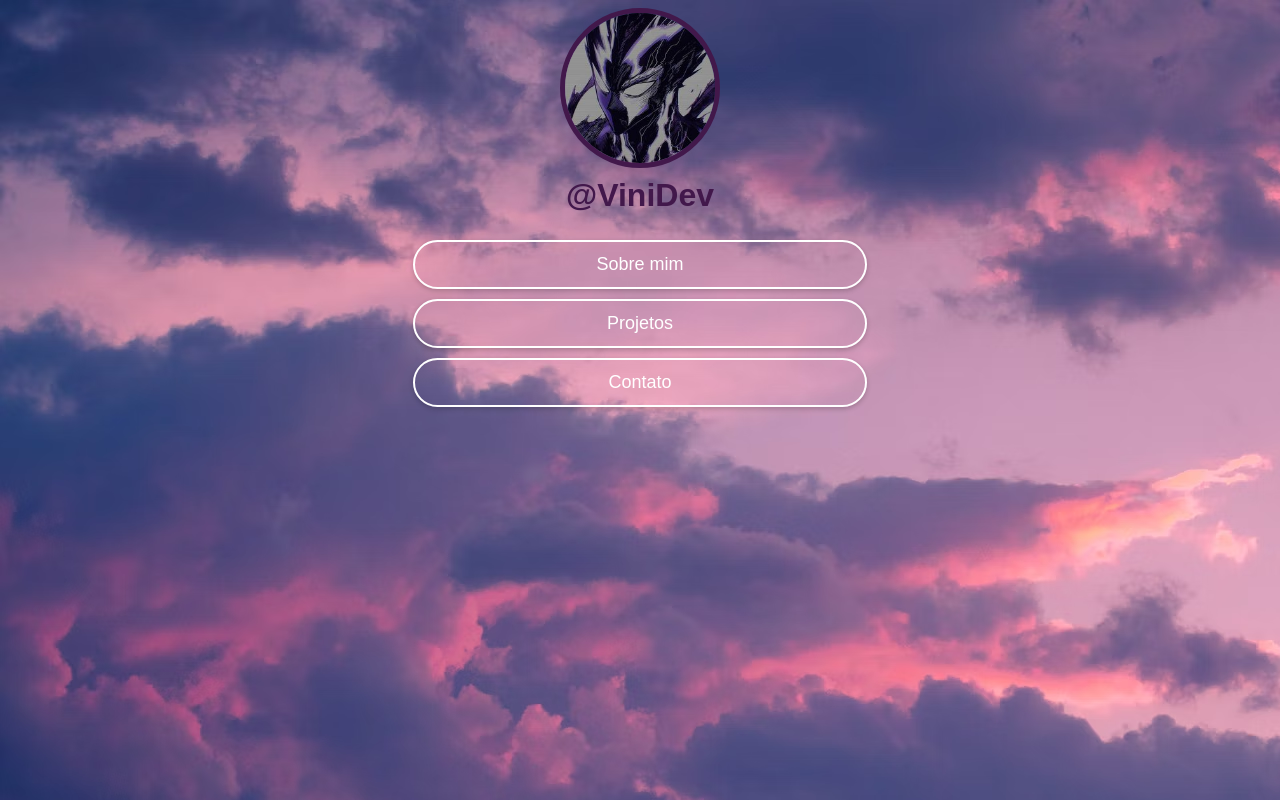
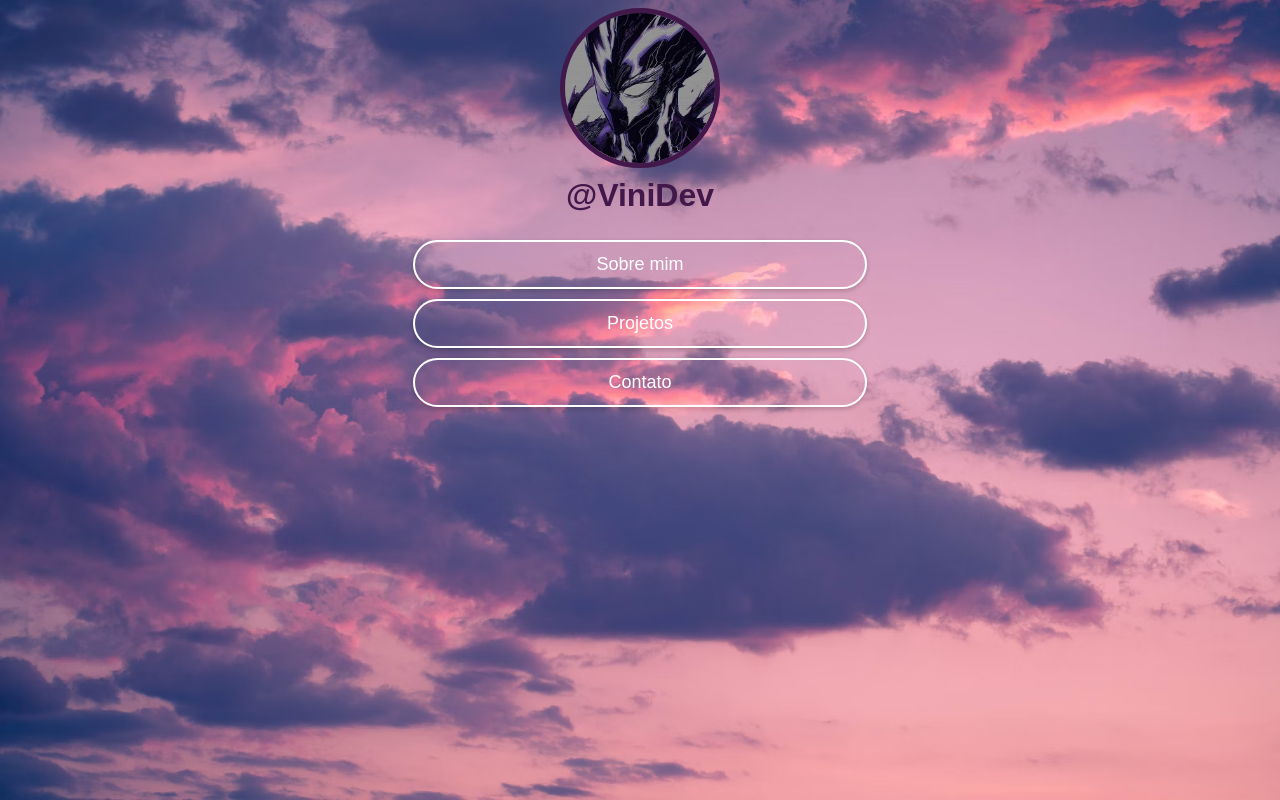
Before and after one commit to mikelj917/Primeiro-Portfolio, a plain HTML site: page index.html in a window 1280 px wide. Drawn offline with Linux system fonts and the light colour scheme.

Commit message:
arrumando

```diff
--- a/projetocss/inicio.css
+++ b/projetocss/inicio.css
@@ -3,7 +3,7 @@ body {
     color: white;
     font-family: Arial, Helvetica, sans-serif;
     background: url(/Primeiro-Portfolio/img/photo-1617957689233-207e3cd3c610.avif) no-repeat;
-    background-size: auto;
+    background-size: 100% 100%;
     background-attachment: fixed;
 }
 
--- a/projetocss/sobremim.css
+++ b/projetocss/sobremim.css
@@ -6,7 +6,7 @@ body {
     margin-right: 0;
     margin-left: 0;
     background: url(/Primeiro-Portfolio/img/nuvempreto.avif) center center no-repeat;
-    background-size: cover;
+    background-size: 100% 100%;
     background-attachment: fixed;
 }
 
```
